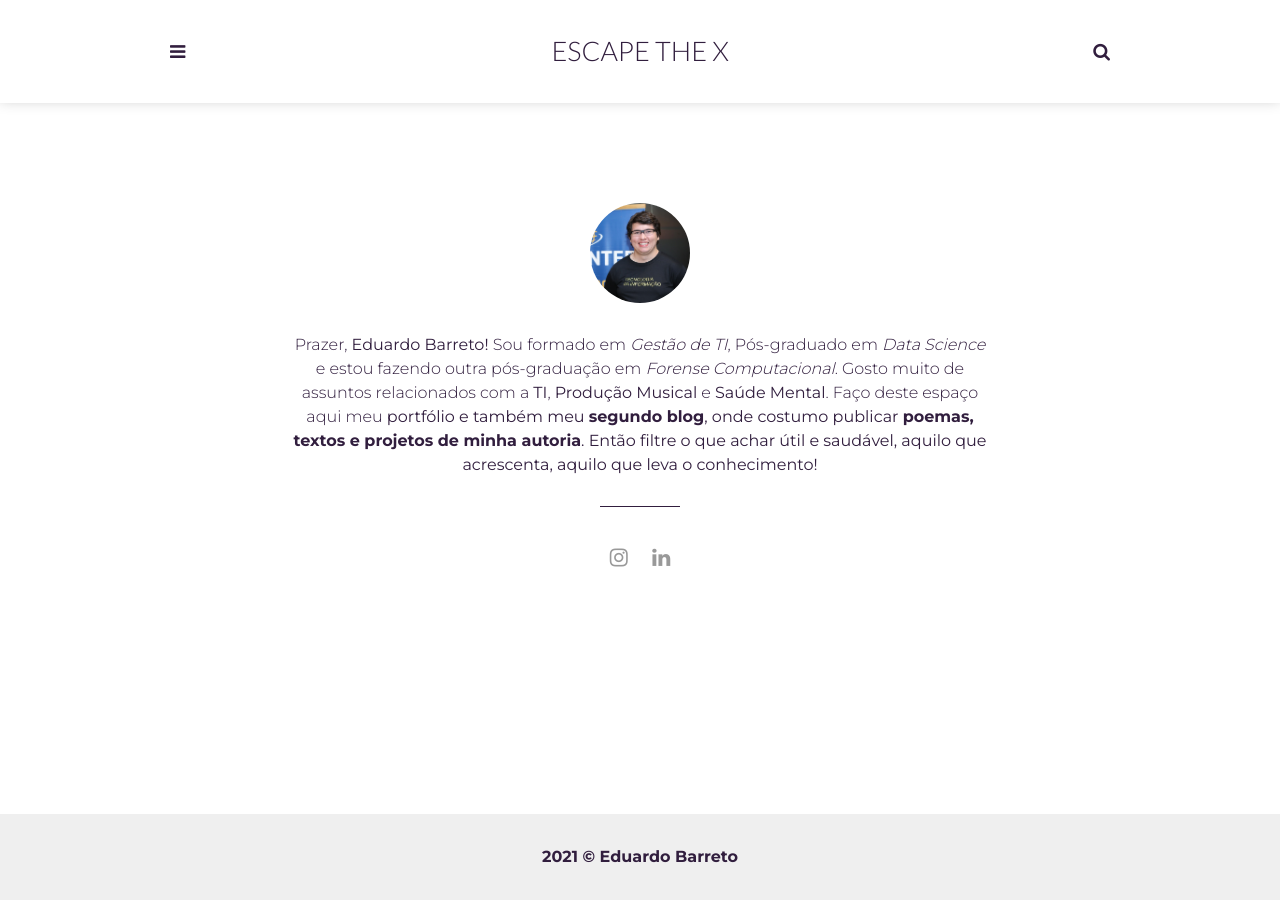
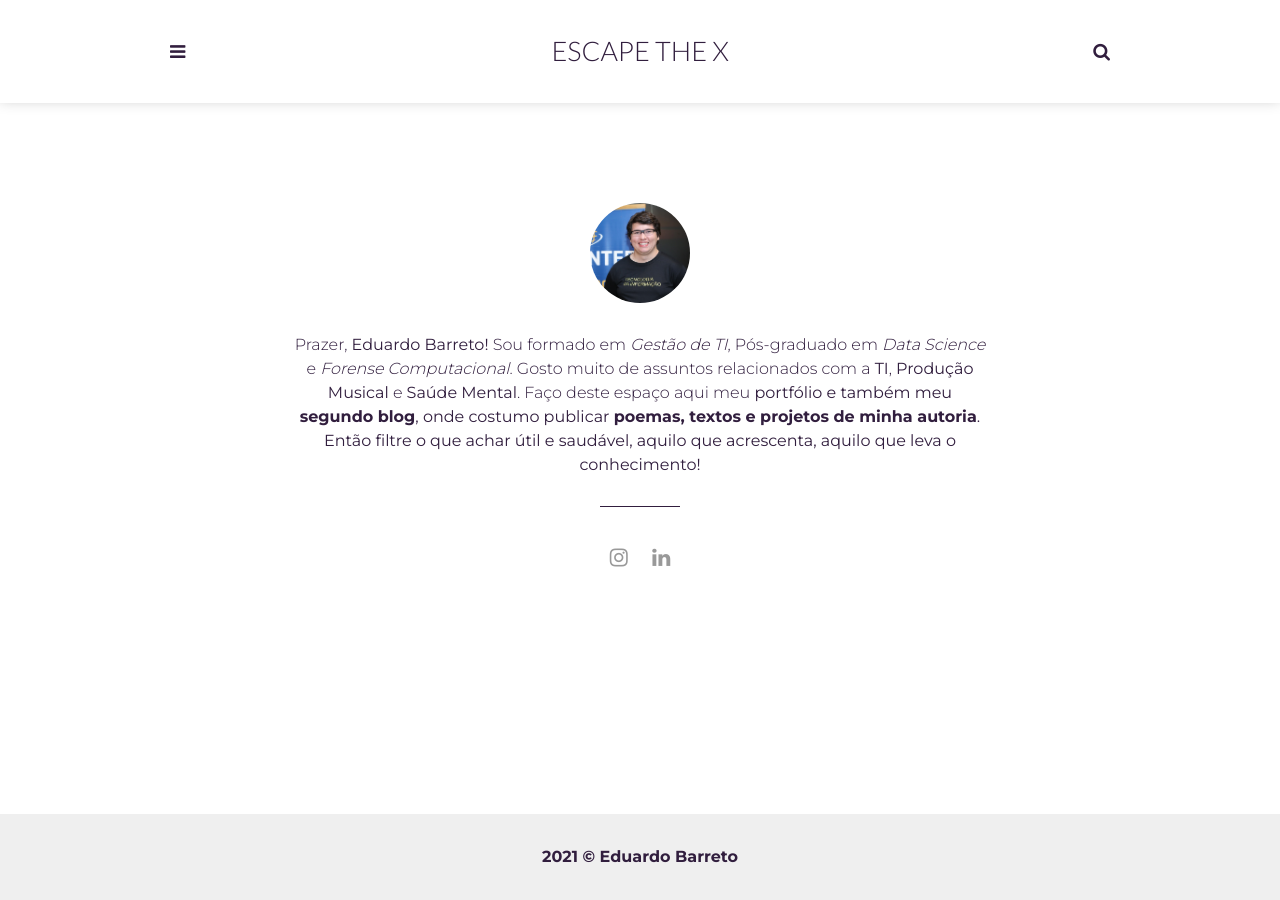
Before and after one commit to EscapeTheX/escapethex.github.io, a Jekyll site: the page built from _pages/about.html, in a window 1280 px wide. Built offline with Jekyll 4.4.1, drawn with Linux system fonts in a browser that asks for light colours.

Commit message:
Update _config.yml
Atualização de currículo

```diff
--- a/_config.yml
+++ b/_config.yml
@@ -8,7 +8,7 @@
 # Author settings
 author: Eduardo Barreto # add your name
 author-pic: profile.jpg
-about-author2: Prazer, <strong>Eduardo Barreto!</strong> Sou formado em <i>Gestão de TI</i>, Pós-graduado em <i>Data Science</i> e estou fazendo outra pós-graduação em <i>Forense Computacional</i>. Gosto muito de assuntos relacionados com a <strong>TI</strong>, <strong>Produção Musical</strong> e <strong>Saúde Mental</strong>. Faço deste espaço aqui meu <strong>portfólio e também meu <strong>segundo blog</strong>, onde costumo publicar <strong>poemas, textos e projetos de minha autoria</strong>. Então filtre o que achar útil e saudável, aquilo que acrescenta, aquilo que leva o conhecimento!
+about-author2: Prazer, <strong>Eduardo Barreto!</strong> Sou formado em <i>Gestão de TI</i>, Pós-graduado em <i>Data Science</i> e <i>Forense Computacional</i>. Gosto muito de assuntos relacionados com a <strong>TI</strong>, <strong>Produção Musical</strong> e <strong>Saúde Mental</strong>. Faço deste espaço aqui meu <strong>portfólio e também meu <strong>segundo blog</strong>, onde costumo publicar <strong>poemas, textos e projetos de minha autoria</strong>. Então filtre o que achar útil e saudável, aquilo que acrescenta, aquilo que leva o conhecimento!
 about-author:
 # Contact links
 #email: edu_barreto23@hotmail.com # Add your Email address
```
